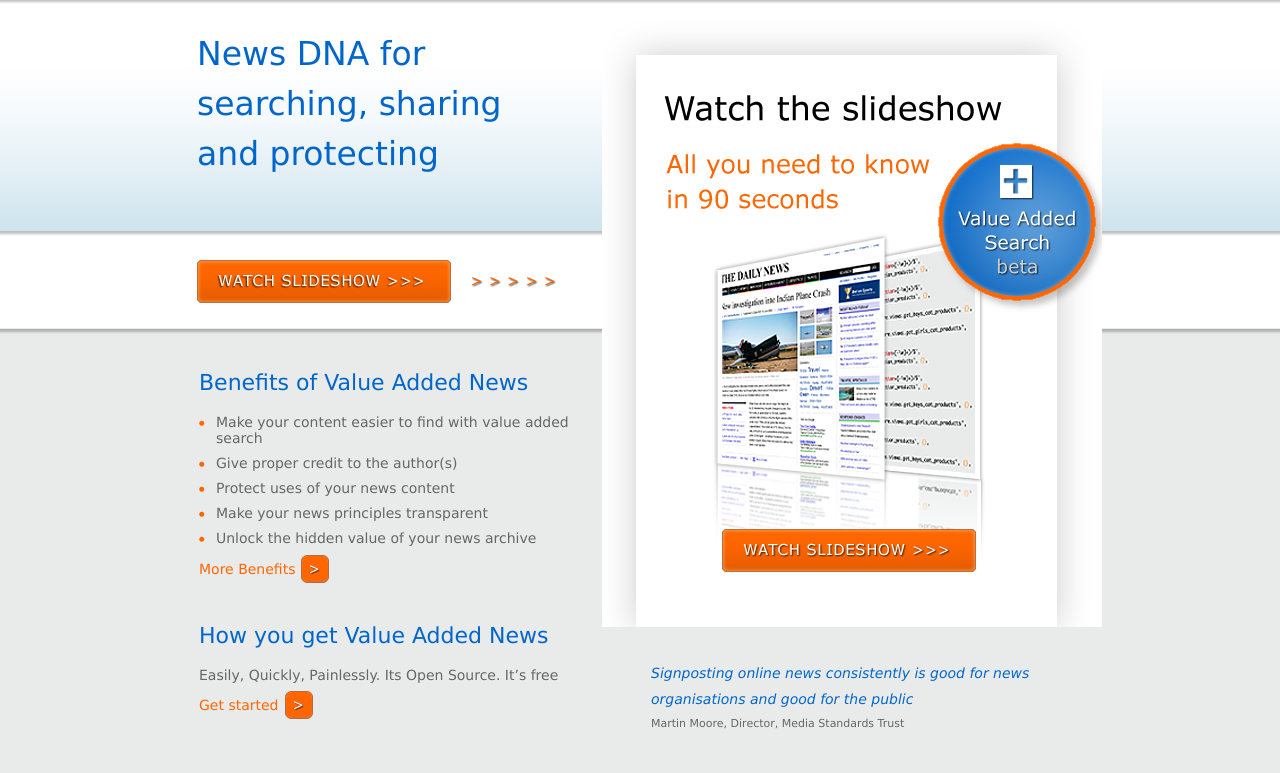
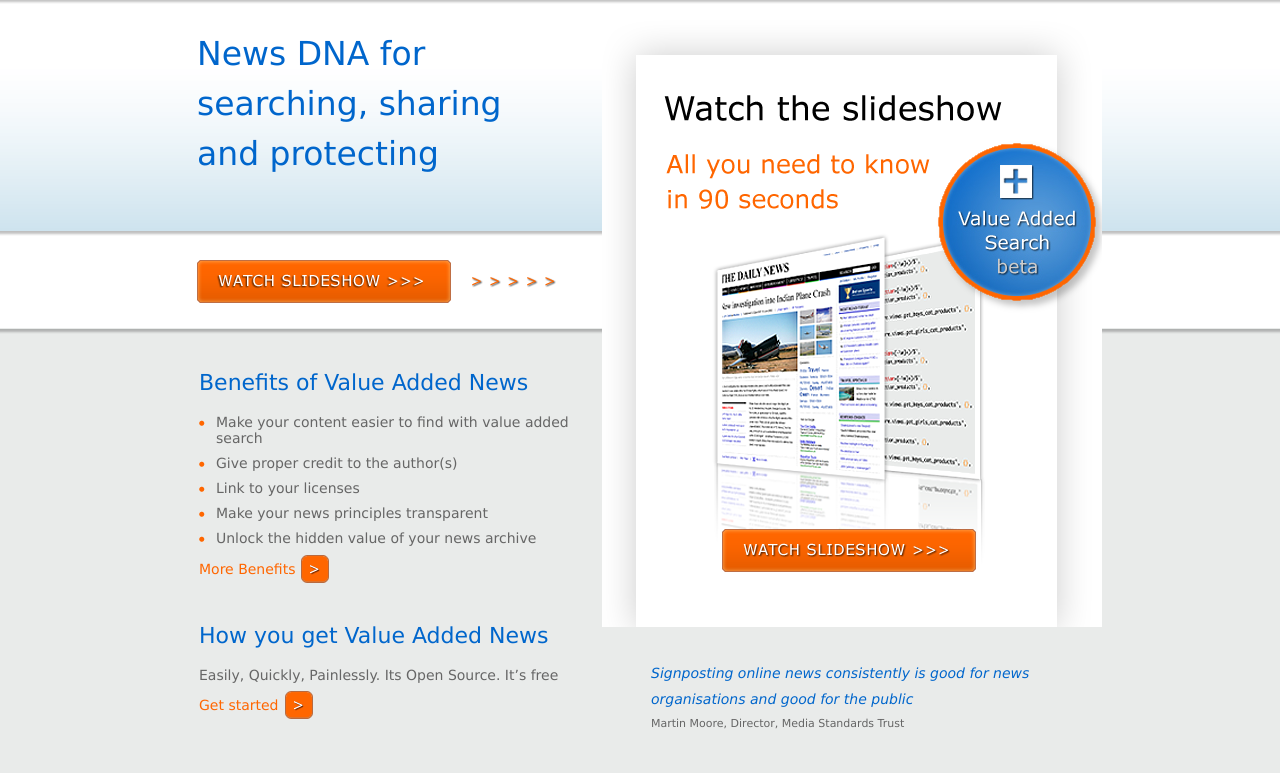
Before and after one commit to markng/valueaddednews, a Django app: template templates/index.html in a window 1280 px wide. Shown: the part 149-922 px from the top of the page. Run offline with Django 3.2, Linux system fonts and the light colour scheme; the template is opened without the code that fills it, so the values that code supplies are empty; some libraries are stand-ins or nearby versions.

Commit message:
"link to your licenses" preferred to "protect your content"

```diff
--- a/templates/index.html
+++ b/templates/index.html
@@ -18,7 +18,7 @@
         <ul class="list">
           <li>Make your content easier to find with value added search</li>
           <li>Give proper credit to the author(s)</li>
-  				<li>Protect uses of your news content</li>
+          <li>Link to your licenses</li>
           <li>Make your news principles transparent</li>
           <li>Unlock the hidden value of your news archive</li>
         </ul>
```
Lines whose indentation alone changed are shown as unchanged.
